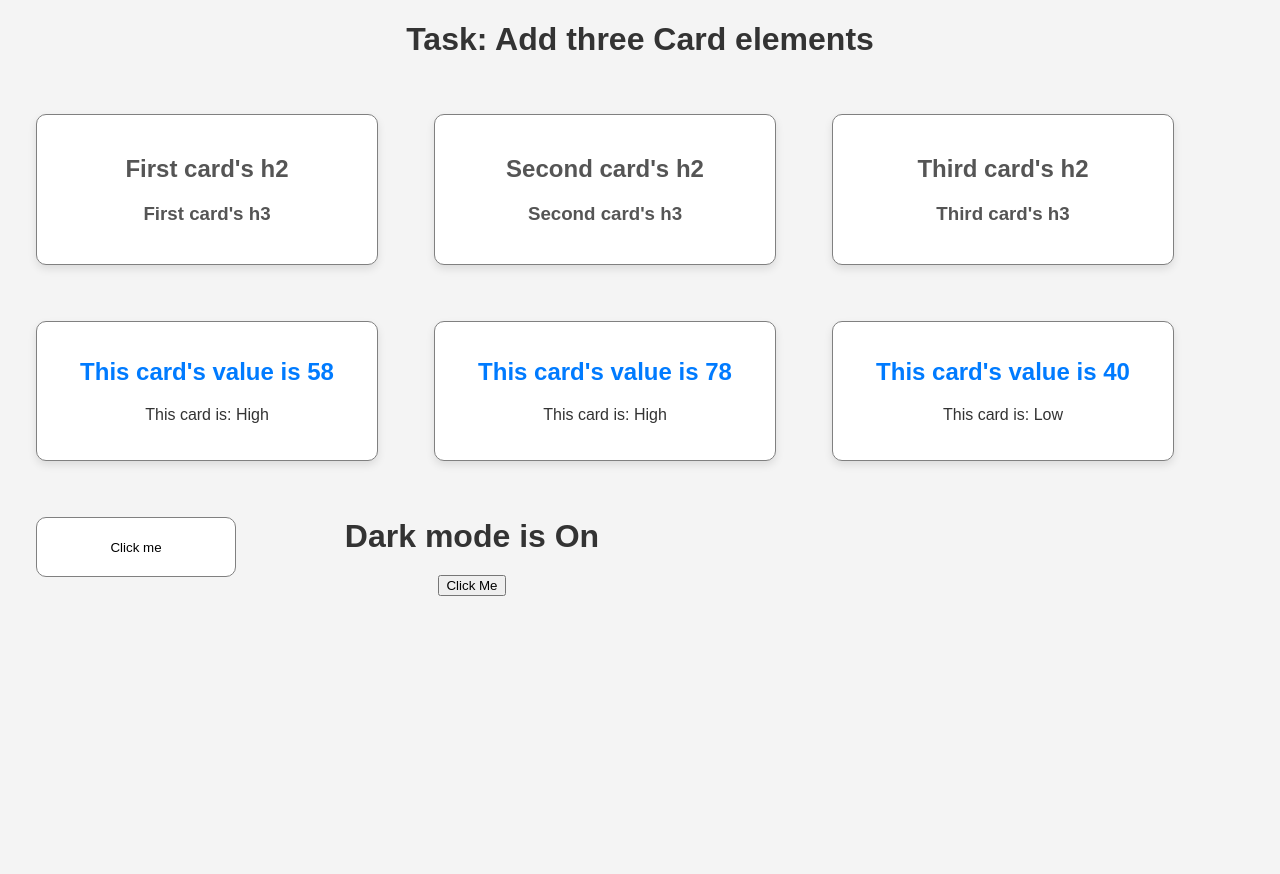
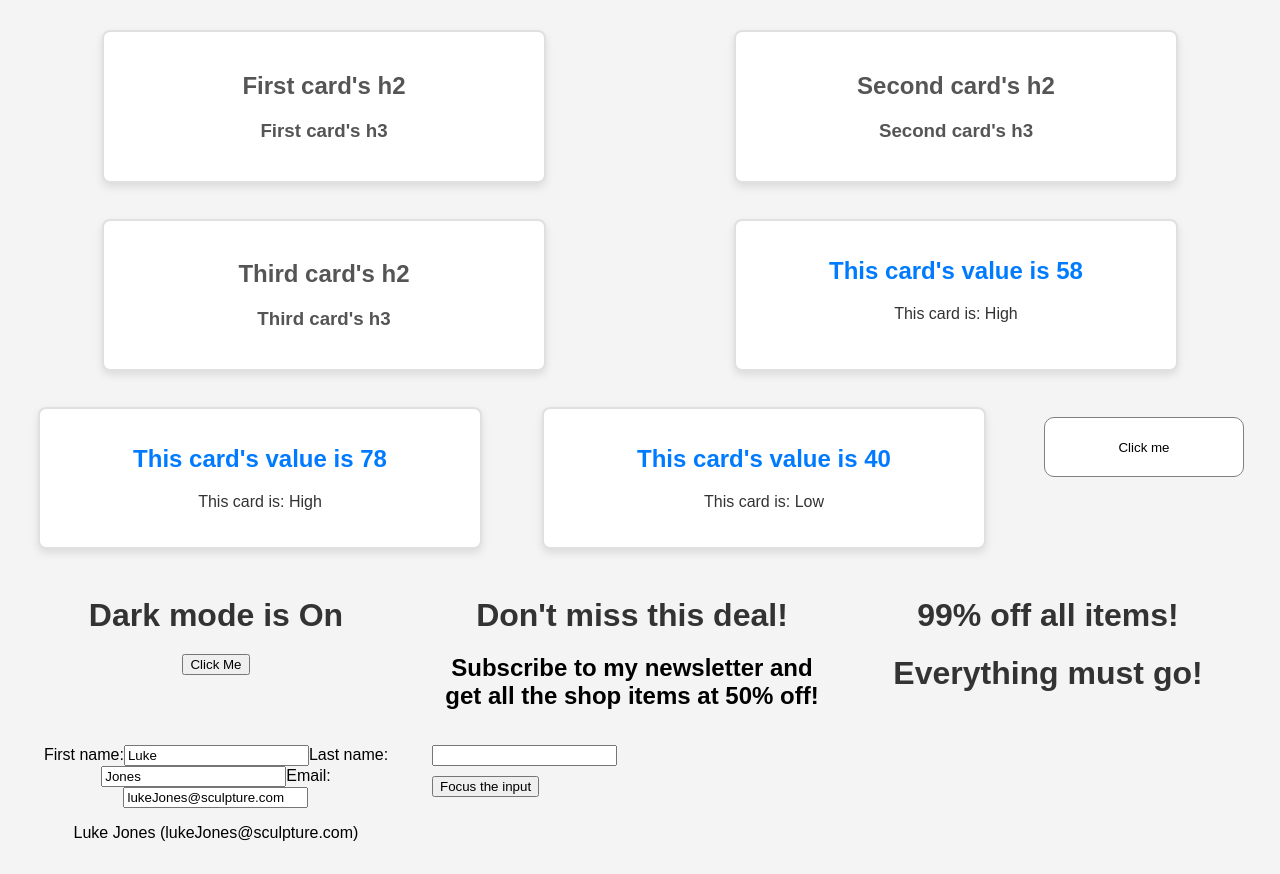
Before and after one commit to sebasortiz1989/MetaIOSDevelopmentReact, a React (Create React App) app in the folder 1ReactBasics/1firstapp/: page / in a window 1280 px wide. Before the commit the page ends 800 px from the top, so only its background shows below. Built offline with nearby package versions, Linux system fonts and the light colour scheme.

Commit message:
Sebas: [add] Using hooks

```diff
--- a/1ReactBasics/1firstapp/src/App.css
+++ b/1ReactBasics/1firstapp/src/App.css
@@ -111,3 +111,10 @@ div {
   flex-basis: calc(33.333% - 1rem);
   min-width: 200px;
 }
+
+.vertical-container {
+  display: flex;
+  flex-direction: column;
+  align-items: flex-start;
+  gap: 10px;
+}
--- a/1ReactBasics/1firstapp/src/App.js
+++ b/1ReactBasics/1firstapp/src/App.js
@@ -1,20 +1,14 @@
 import logo from './logo.svg';
 import './App.css';
-import Nav from "./components/Nav";
 import Promo from "./components/Promo";
-import Intro1 from "./components/Intro1";
-import Intro2 from "./components/Intro2";
-import Intro3 from "./components/Intro3";
-import Footer from "./components/Footer";
 import React, { useState } from 'react';
-import Header from "./components/Header";
-import Main from "./components/Main";
-import Sidebar from "./components/Sidebar";
-import Logo from "./components/Logo";
 import Card from "./components/Card";
 import CardNumber from "./components/CardNumber";
 import Btn from "./components/Btn";
 import ModeToggler from "./components/ModeToggler";
+import Promo2 from "./components/Promo2";
+import RegisterForm from "./components/RegisterForm";
+import TextInputWithFocusButton from "./components/TextInputWithFocusButton";
 
 /*
 function App() {
@@ -98,6 +92,10 @@ function App() {
                 <CardNumber num={randNum()}/>
                 <Btn/>
                 <ModeToggler/>
+                <Promo/>
+                <Promo2/>
+                <RegisterForm/>
+                <TextInputWithFocusButton/>
             </div>
         </div>
     );
--- a/1ReactBasics/1firstapp/src/components/ModeToggler.jsx
+++ b/1ReactBasics/1firstapp/src/components/ModeToggler.jsx
@@ -1,12 +1,13 @@
 import {useState} from "react";
 
 function ModeToggler() {
-    const [darkModeOn, setIsDarkMode] = useState(true);
+    // Use state hook
+    const [darkModeOn, setDarkMode] = useState(true);
     const darkMode = <h1>Dark mode is On</h1>
     const lightMode = <h1>Light mode is On</h1>
 
     function handleClick() {
-        setIsDarkMode(!darkModeOn);
+        setDarkMode(!darkModeOn);
     }
 
     return (
--- /dev/null
+++ b/1ReactBasics/1firstapp/src/components/Promo2.jsx
@@ -0,0 +1,25 @@
+const data = {
+    heading: "99% off all items!",
+    callToAction: "Everything must go!"
+}
+
+function PromoHeading(props) {
+    return (
+        <div>
+            <h1>{props.heading}</h1>
+            <h1>{props.callToAction}</h1>
+        </div>
+    )
+}
+
+function Promo2() {
+    return (
+        <div>
+            <PromoHeading
+            heading={data.heading}
+            callToAction={data.callToAction}/>
+        </div>
+    );
+}
+
+export default Promo2;
--- /dev/null
+++ b/1ReactBasics/1firstapp/src/components/RegisterForm.jsx
@@ -0,0 +1,55 @@
+import { useState } from 'react';
+
+export default function RegisterForm() {
+    const [form, setForm] = useState({
+        firstName: 'Luke',
+        lastName: 'Jones',
+        email: 'lukeJones@sculpture.com',
+    });
+
+    return (
+        <div>
+            <label>
+                First name:
+                <input
+                    value={form.firstName}
+                    onChange={e => {
+                        setForm({
+                            ...form,
+                            firstName: e.target.value
+                        });
+                    }}
+                />
+            </label>
+            <label>
+                Last name:
+                <input
+                    value={form.lastName}
+                    onChange={e => {
+                        setForm({
+                            ...form,
+                            lastName: e.target.value
+                        });
+                    }}
+                />
+            </label>
+            <label>
+                Email:
+                <input
+                    value={form.email}
+                    onChange={e => {
+                        setForm({
+                            ...form,
+                            email: e.target.value
+                        });
+                    }}
+                />
+            </label>
+            <p>
+                {form.firstName}{' '}
+                {form.lastName}{' '}
+                ({form.email})
+            </p>
+        </div>
+    );
+}
--- /dev/null
+++ b/1ReactBasics/1firstapp/src/components/TextInputWithFocusButton.jsx
@@ -0,0 +1,17 @@
+import {useRef} from "react";
+
+function TextInputWithFocusButton() {
+    const inputEl = useRef(null);
+    const onButtonClick = () => {
+        // `current` points to the mounted text input element
+        inputEl.current.focus();
+    };
+    return (
+        <div className="vertical-container">
+            <input ref={inputEl} type="text" />
+            <button onClick={onButtonClick}>Focus the input</button>
+        </div>
+    );
+}
+
+export default TextInputWithFocusButton;
```
